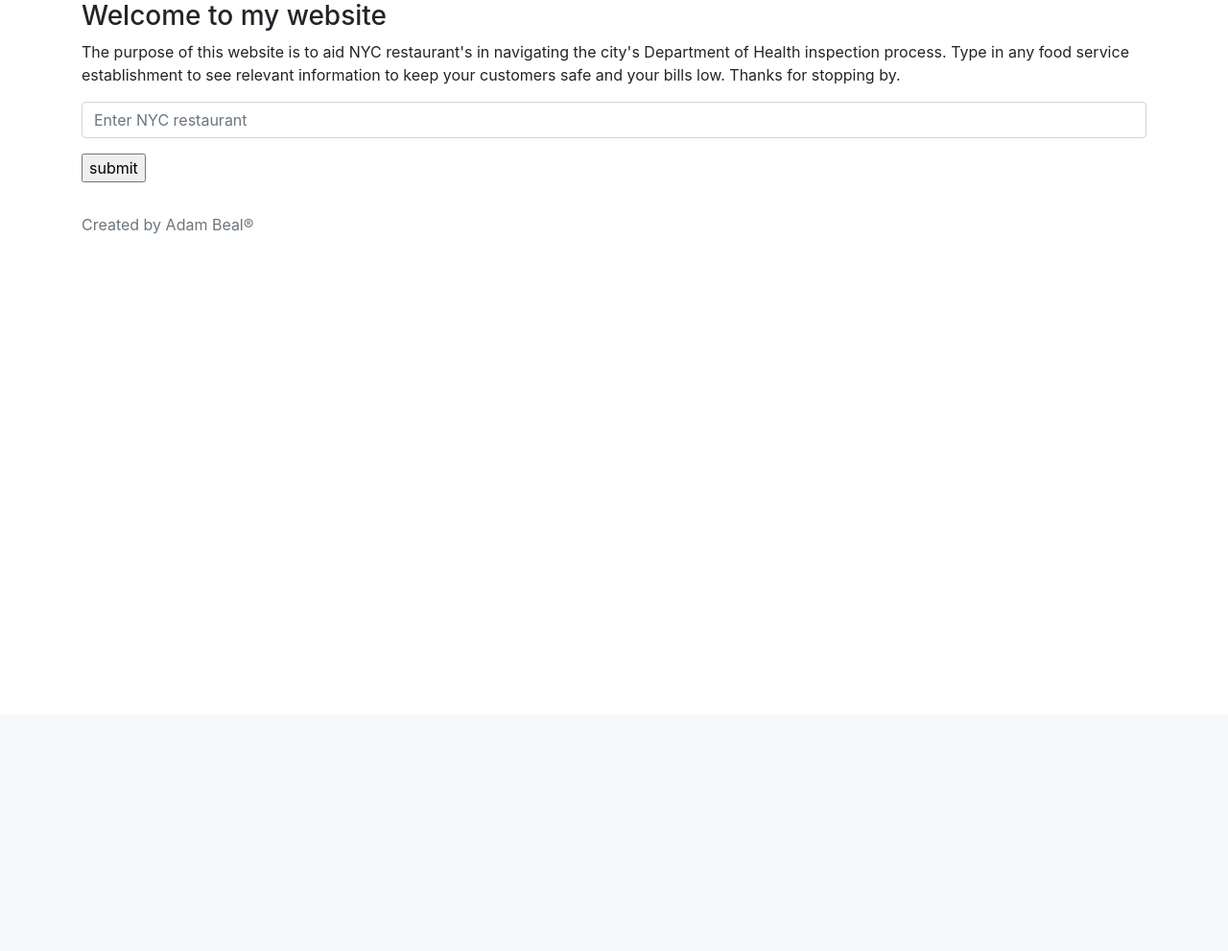
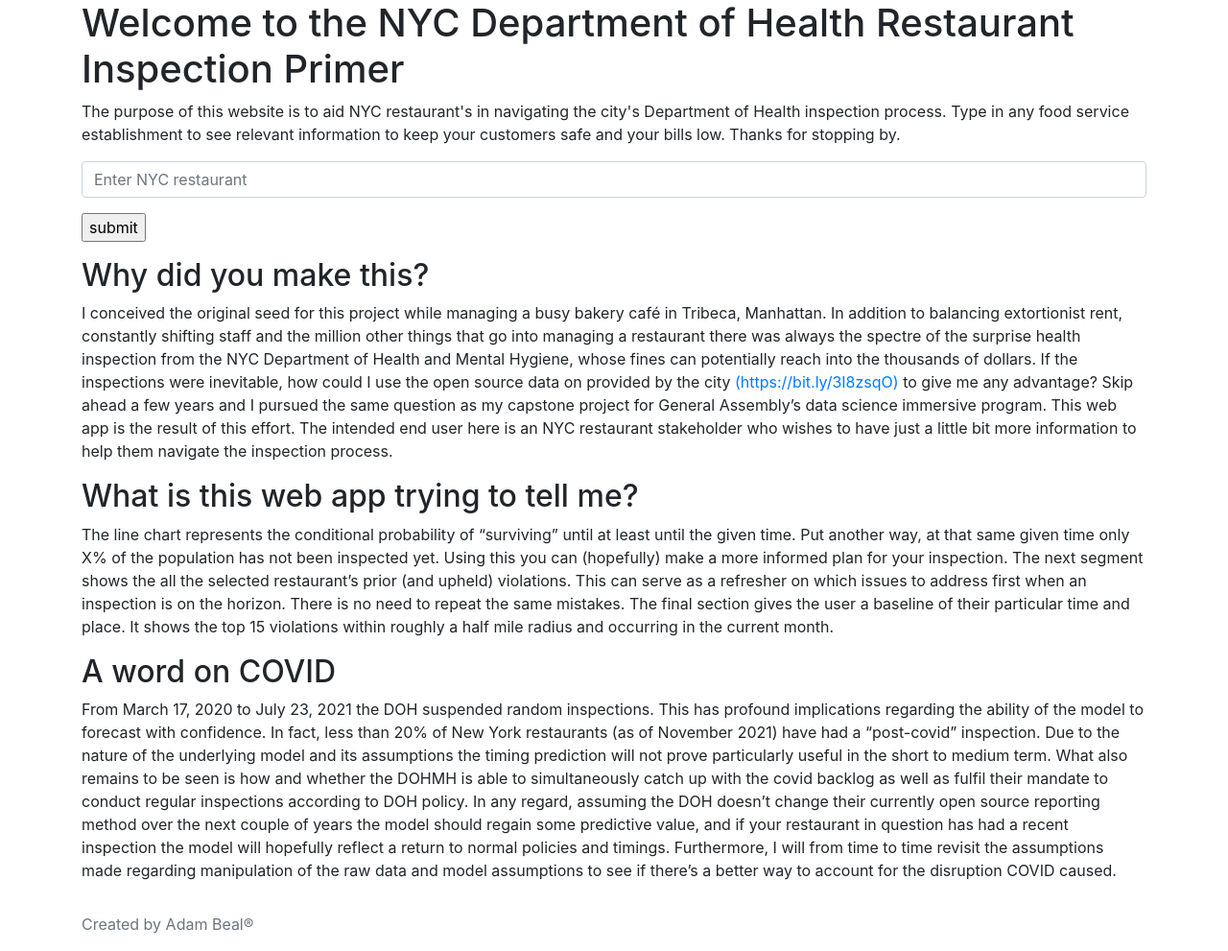
Before and after one commit to AdamWBeal/doh_app, a Flask app: page / in a window 1280 px wide. Shown: the part 56-1047 px from the top of the page at 96% size. Before the commit the page ends 300 px from the top, so only its background shows below. Run offline with Flask 2, Linux system fonts and the light colour scheme; some libraries are stand-ins or nearby versions.

Commit message:
try again

```diff
--- a/doh_app/app.py
+++ b/doh_app/app.py
@@ -133,26 +133,16 @@
     model = model.set_index('days')
 
     values = list(model.iloc[:, 0])
+    values = [1 - x for x in values]
     values = [100*x for x in values]
 
 
     labels = list(model.index.astype(str))
     labels = [x[:10] for x in labels]
 
-    # prevValue = 1.0
-    # count = 0
-    # for i in range(len(values)):
-    #     # if round(values[i], 6) == round(prevValue, 6):
-    #     if ((values[i] - prevValue) / prevValue) < .001:
-    #         count += 1
-    #         if count == 20:
-    #             values = values[:i+50]
-    #             labels = labels[:i+50]
-    #             break
-    #     prevValue = values[i]
 
-    values = values[:500]
-    labels = labels[:500]
+    values = values[:450]
+    labels = labels[:450]
 
 
     return render_template('details.html', title='Details', prior=prior,
--- a/doh_app/templates/index.html
+++ b/doh_app/templates/index.html
@@ -1,16 +1,55 @@
 {% extends "layout.html" %}
 {% block content %}
-<h3>Welcome to my website</h3>
+<h1>Welcome to the NYC Department of Health Restaurant Inspection Primer</h1>
 <div>
-    <p>The purpose of this website is to aid NYC restaurant's in navigating the city's Department of Health inspection process.
-        Type in any food service establishment to see relevant information to keep your customers safe and your bills low.  Thanks for stopping by.
+    <p>The purpose of this website is to aid NYC restaurant's in navigating the city's Department of Health inspection
+        process.
+        Type in any food service establishment to see relevant information to keep your customers safe and your bills
+        low. Thanks for stopping by.
     </p>
 </div>
 <form action="#" method="post">
     <div class="form-group">
-    <p><input type="text" class="form-control" name="query" placeholder="Enter NYC restaurant"/></p>
-    <p><input type="submit" value="submit" /></p>
+        <p><input type="text" class="form-control" name="query" placeholder="Enter NYC restaurant" /></p>
+        <p><input type="submit" value="submit" /></p>
+    </div>
+</form>
+<div>
+    <h2>Why did you make this?</h2>
+    <p> I conceived the original seed for this project while managing a busy bakery café in Tribeca, Manhattan. In
+        addition to balancing extortionist rent, constantly shifting staff and the million other things that go into
+        managing a restaurant there was always the spectre of the surprise health inspection from the NYC Department of
+        Health and Mental Hygiene, whose fines can potentially reach into the thousands of dollars. If the inspections
+        were inevitable, how could I use the open source data on provided by the city <a
+            href="https://bit.ly/3I8zsqO" target="_blank" rel="noopener noreferrer">(https://bit.ly/3I8zsqO)</a> to give
+        me any advantage? Skip ahead a few years and I pursued the same question as my capstone project for General
+        Assembly’s data science immersive program. This web app is the result of this effort. The intended end user here
+        is an NYC restaurant stakeholder who wishes to have just a little bit more information to help them navigate the
+        inspection process.
+    </p>
+    <h2>What is this web app trying to tell me?</h2>
+    <p>
+        The line chart represents the conditional probability of “surviving” until at least until the given time. Put
+        another way, at that same given time only X% of the population has not been inspected yet. Using this you can
+        (hopefully) make a more informed plan for your inspection.
+        The next segment shows the all the selected restaurant’s prior (and upheld) violations. This can serve as a
+        refresher on which issues to address first when an inspection is on the horizon. There is no need to repeat the
+        same mistakes.
+        The final section gives the user a baseline of their particular time and place. It shows the top 15 violations
+        within roughly a half mile radius and occurring in the current month.
+    </p>
+    <h2>A word on COVID</h2>
+    <p>From March 17, 2020 to July 23, 2021 the DOH suspended random inspections. This has profound implications
+        regarding the ability of the model to forecast with confidence. In fact, less than 20% of New York restaurants
+        (as of November 2021) have had a “post-covid” inspection. Due to the nature of the underlying model and its
+        assumptions the timing prediction will not prove particularly useful in the short to medium term. What also
+        remains to be seen is how and whether the DOHMH is able to simultaneously catch up with the covid backlog as
+        well as fulfil their mandate to conduct regular inspections according to DOH policy. In any regard, assuming the
+        DOH doesn’t change their currently open source reporting method over the next couple of years the model should
+        regain some predictive value, and if your restaurant in question has had a recent inspection the model will
+        hopefully reflect a return to normal policies and timings. Furthermore, I will from time to time revisit the
+        assumptions made regarding manipulation of the raw data and model assumptions to see if there’s a better way to
+        account for the disruption COVID caused.</p>
 </div>
-</form>
 
 {% endblock %}
```
Also changed, not shown: doh_app/templates/details.html (+37 -15 lines), doh_app/templates/search.html (+9 -5 lines), 1 other file.
